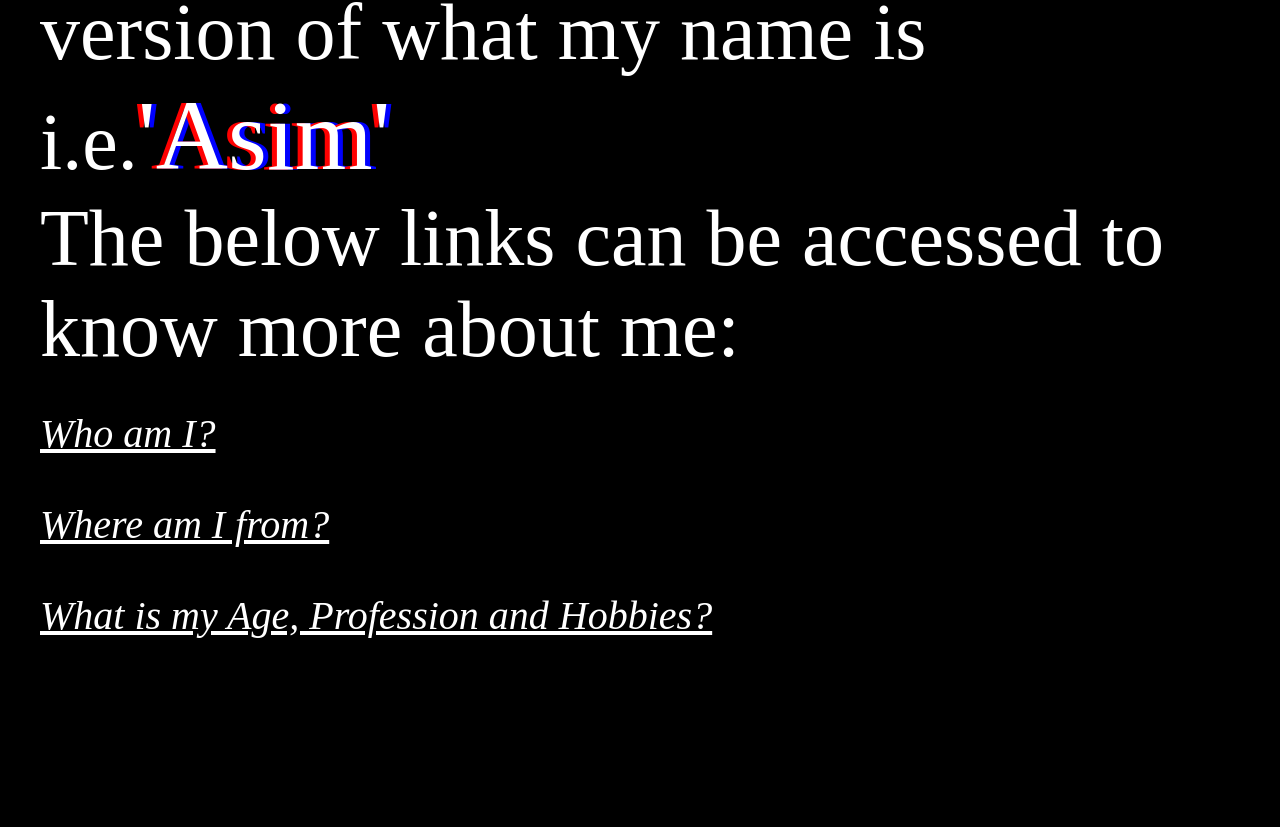
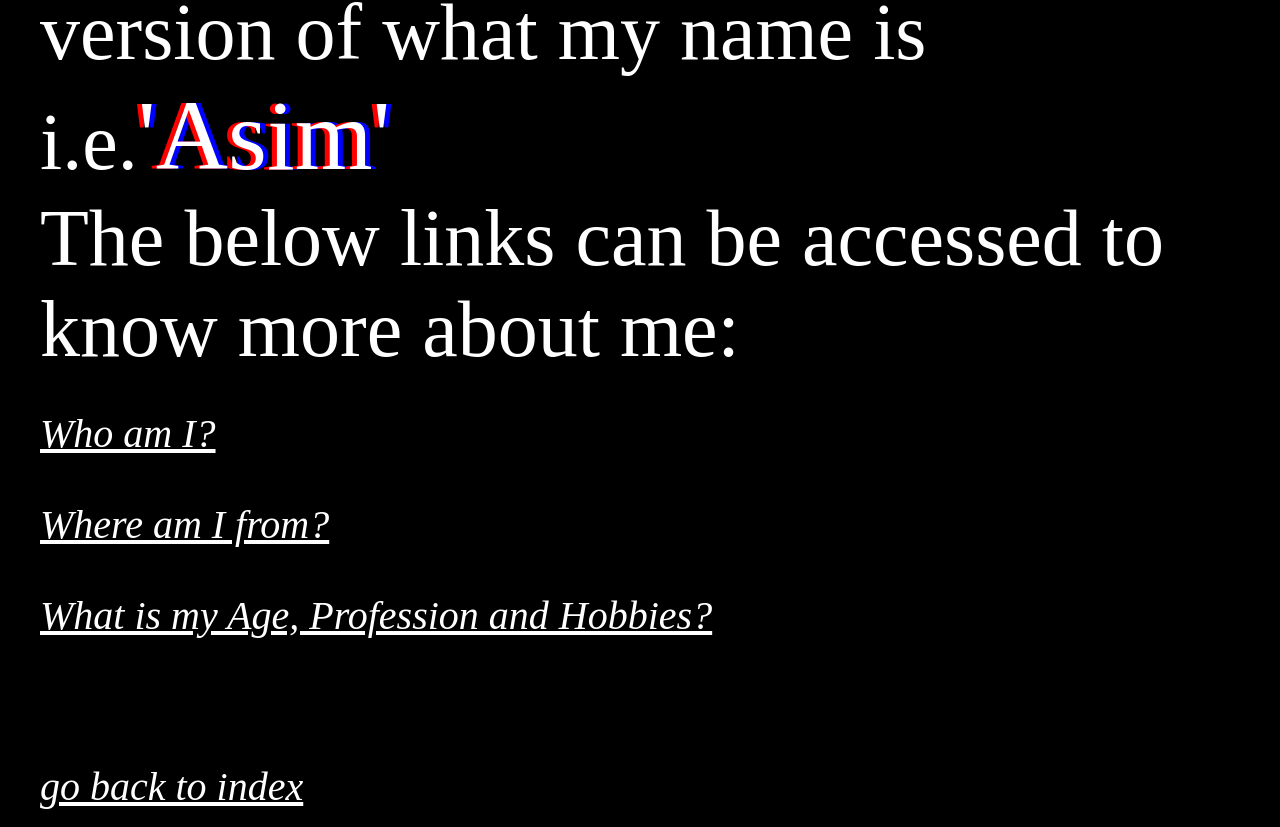
Before and after one commit to mehta-asim/1054-Makeup-Assignment, a plain HTML site: page asim.html in a window 1280 px wide. Shown: the part 670-1497 px from the top of the page. Before the commit the page ends 1398 px from the top, so only its background shows below. Drawn offline with Linux system fonts and the light colour scheme.

Commit message:
added a back button to index file

```diff
--- a/asim.html
+++ b/asim.html
@@ -16,7 +16,7 @@
 			<a href="html/asim_where.html">Where am I from?</a><br>
 			<a href="html/asim_what.html">What is my Age, Profession and Hobbies?</a>
 		</p>
-
+		<a href="index.html">go back to index</a>
 	</div>
 
 </body>
```
